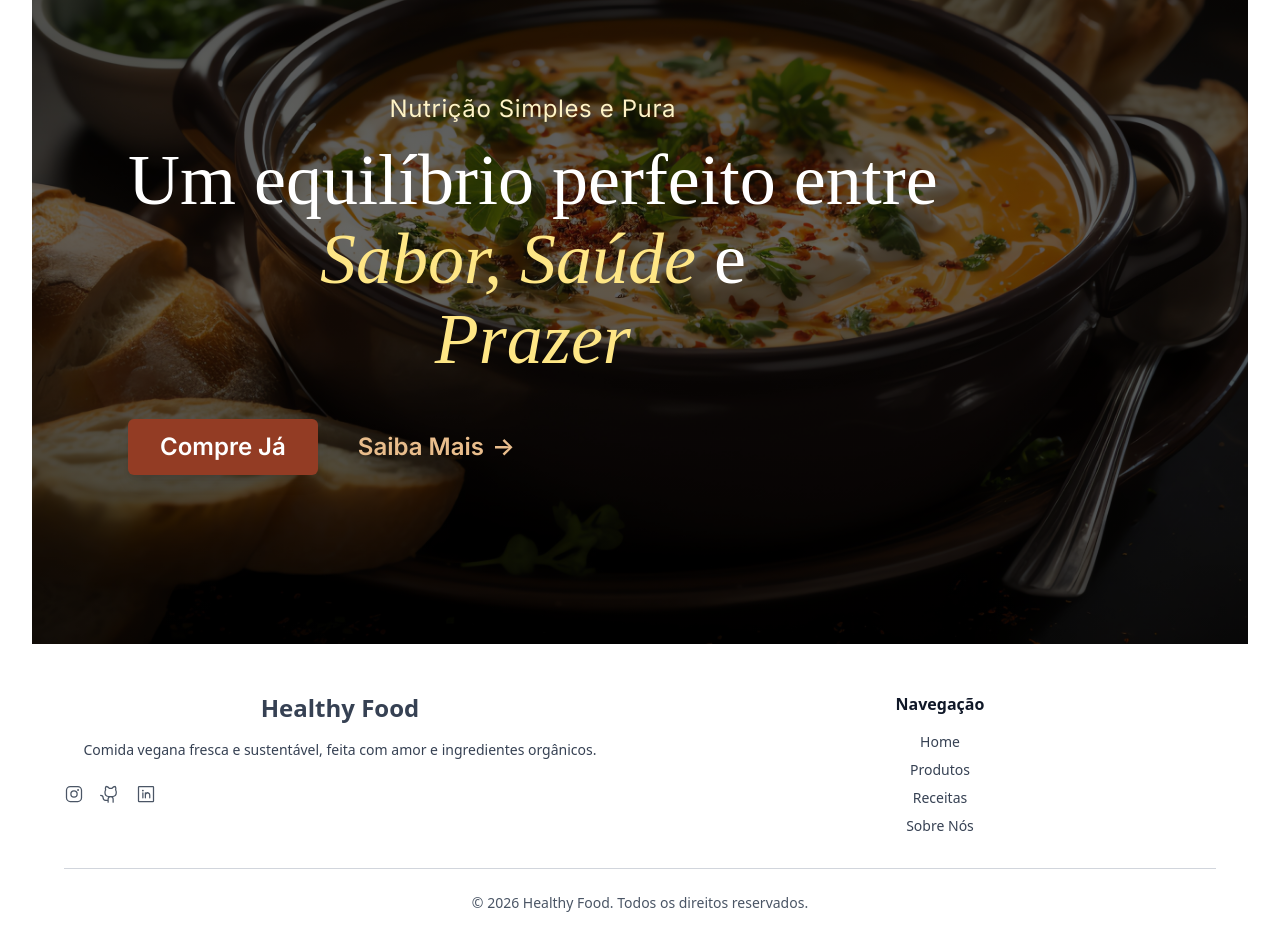
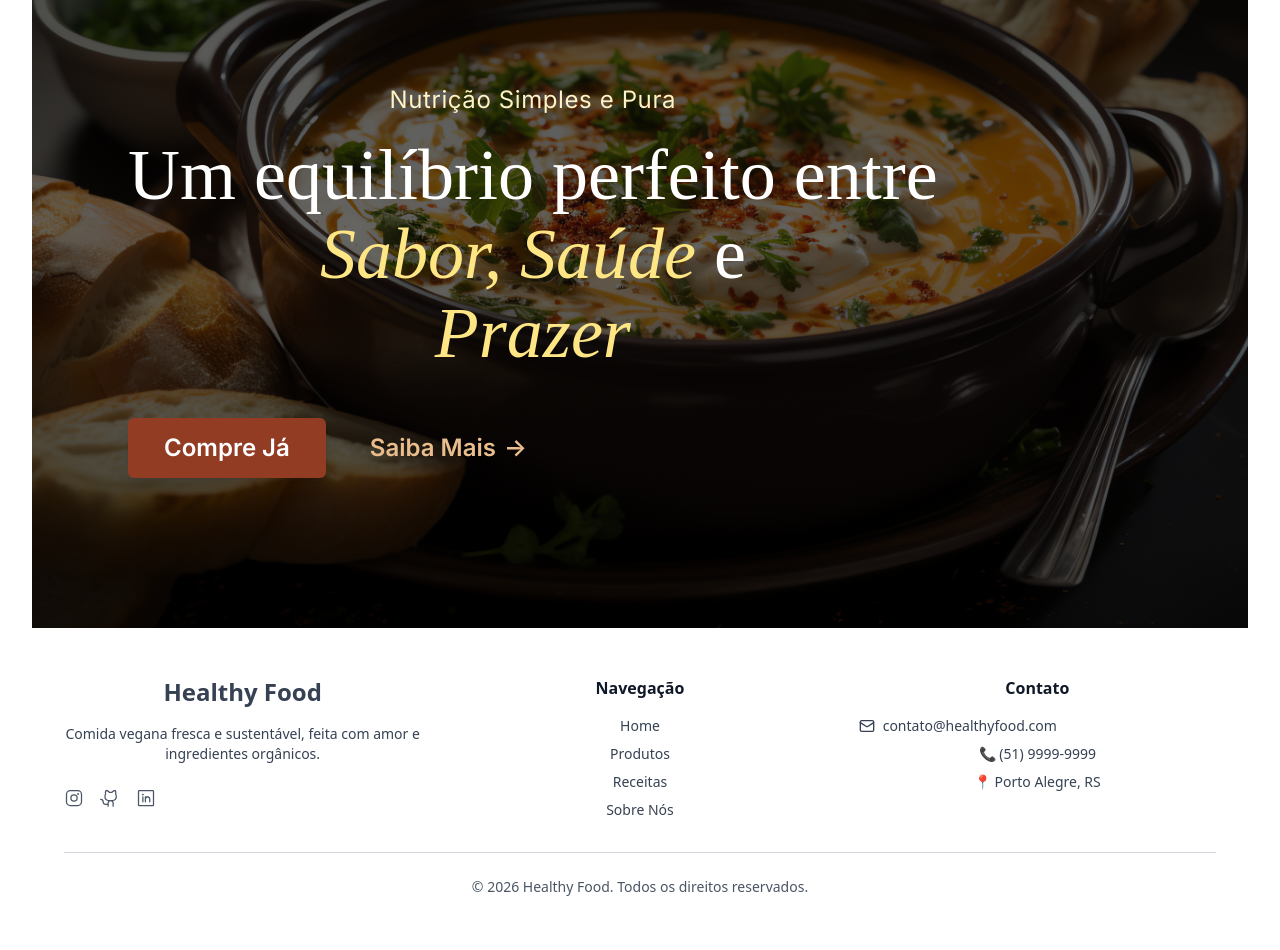
Before and after one commit to Grupo-4-Turma-JavaScript-10/delivery-frontend, a React (Vite) app: page / in a window 1280 px wide. Shown: the part 204-1154 px from the top of the page. Built offline with nearby package versions, Linux system fonts and the light colour scheme; a web font is replaced by a local one.

Commit message:
feat(footer): implementa informações de contato com ícones

```diff
--- a/index.html
+++ b/index.html
@@ -1,11 +1,11 @@
 
 <!doctype html>
-<html lang="en">
+<html lang="pt-BR">
   <head>
     <meta charset="UTF-8" />
-    <link rel="icon" type="image/svg+xml" href="/vite.svg" />
+    <link rel="icon" type="image/svg+xml" href="/src/assets/logo.png" />
     <meta name="viewport" content="width=device-width, initial-scale=1.0" />
-    <title>deliveryfrontend</title>
+    <title>Healthy Food: Nutrição Simples e Pura</title>
 
     <!-- Google Fonts -->
     <link rel="preconnect" href="https://fonts.googleapis.com" />
--- a/src/App.tsx
+++ b/src/App.tsx
@@ -5,13 +5,12 @@ import Footer from './components/footer/Footer';
 import Home from './pages/home/Home'
 
 function App() {
-
   return (
     <>
     <BrowserRouter>
       <Navbar />
 
-      <main className='min-h-[80vh]'>
+      <main className='min-h-[60vh]'>
         <Home />
       </main>
 
@@ -19,6 +18,5 @@ function App() {
     </BrowserRouter>
     </>
   )
-}
-
+};
 export default App;
--- a/src/components/footer/Footer.tsx
+++ b/src/components/footer/Footer.tsx
@@ -1,11 +1,12 @@
 import { Link } from 'react-router-dom';
 import { GithubLogoIcon, InstagramLogoIcon, LinkedinLogoIcon } from '@phosphor-icons/react';
+import { Mail } from 'lucide-react';
 
 const Footer = () => {
   return (
     <footer className="bg-bege text-gray-700 py-12 px-8">
       <div className="max-w-7xl mx-auto">
-        <div className="grid grid-cols-1 md:grid-cols-2 gap-12 mb-8">
+        <div className="grid grid-cols-1 md:grid-cols-3 gap-10 mb-8">
 
           <div>
             <span className="text-2xl font-bold text-olive-green mb-4 block">Healthy Food</span>
@@ -25,7 +26,6 @@ const Footer = () => {
             </div>
           </div>
 
-          {/* Navigation Links */}
           <div>
             <span className="font-semibold text-gray-900 mb-4 block">Navegação</span>
             <nav className="flex flex-col space-y-2">
@@ -43,6 +43,19 @@ const Footer = () => {
               </Link>
             </nav>
           </div>
+
+          <div>
+            <span className="font-semibold text-gray-900 mb-4 block">Contato</span>
+            <div className="flex flex-col space-y-2 text-sm">
+              <p className="flex items-center gap-2">
+                <Mail className="w-4 h-4 text-olive-green" />
+                contato@healthyfood.com
+              </p>
+              <p>📞 (51) 9999-9999</p>
+              <p>📍 Porto Alegre, RS</p>
+            </div>
+          </div>
+
         </div>
 
         <div className="border-t border-gray-300 pt-6 text-center text-sm text-gray-600">
--- a/src/pages/home/Home.tsx
+++ b/src/pages/home/Home.tsx
@@ -20,15 +20,15 @@ function Home() {
         aria-label="Imagem de fundo mostrando alimentos saudáveis"
       />
 
-      <div className="absolute inset-0 bg-gradient-to-b from-black/70 via-black/60 to-black/70" />
+      <div className="absolute inset-0 bg-linear-to-b from-black/70 via-black/60 to-black/70" />
 
-      <section className="relative z-10 min-h-[calc(100vh-5rem)] flex items-center px-6 sm:px-10 md:px-16 lg:px-24">
+      <section className="relative z-10 flex items-start pt-24 md:pt-32 lg:pt-40 px-6 sm:px-10 md:px-16 lg:px-24">
         <div className="max-w-4xl text-white">
-          <span className="inline-block font-inter text-lg sm:text-xl md:text-2xl tracking-wide text-amber-100 animate-fade-in">
+          <span className="inline-block font-inter text-xl sm:text-2xl md:text-2xl tracking-wide text-amber-100 animate-fade-in">
             Nutrição Simples e Pura
           </span>
 
-          <h1 className="mt-4 text-4xl sm:text-5xl md:text-6xl lg:text-7xl font-sansita font-normal leading-tight sm:leading-[1.1]">
+          <h1 className="mt-5 text-4xl sm:text-5xl md:text-6xl lg:text-7xl font-sansita font-normal leading-tight sm:leading-[1.1]">
             Um equilíbrio perfeito entre{' '}
             <br className="hidden sm:block" />
             <span className="italic text-amber-200">Sabor, Saúde</span> e{' '}
@@ -36,14 +36,14 @@ function Home() {
             <span className="italic text-amber-200">Prazer</span>
           </h1>
 
-          <div className="mt-8 md:mt-10 flex flex-col sm:flex-row items-start gap-4 sm:gap-6">
+          <div className="mt-9 md:mt-11 flex flex-col sm:flex-row items-start gap-4 sm:gap-6">
             <button
               onClick={handleBuyNow}
               className="w-full sm:w-auto font-inter font-semibold text-lg md:text-xl lg:text-2xl
                        bg-[#933C24] hover:bg-[#A85741]
                        active:bg-[#7A3019]
                        transition-all duration-300
-                       px-8 py-3 rounded-md
+                       px-9 py-3.5 rounded-md
                        shadow-lg hover:shadow-xl
                        transform hover:-translate-y-0.5
                        focus:outline-none focus:ring-2 focus:ring-amber-400 focus:ring-offset-2 focus:ring-offset-black"
@@ -60,7 +60,7 @@ function Home() {
                        transition-all duration-300
                        group
                        focus:outline-none focus:ring-2 focus:ring-amber-400 focus:ring-offset-2 focus:ring-offset-black
-                       rounded-md px-4 py-3"
+                       rounded-md px-5 py-3.5"
               aria-label="Saiba mais sobre nossos produtos"
             >
               Saiba Mais{' '}
@@ -75,4 +75,4 @@ function Home() {
   )
 }
 
-export default Home
+export default Home;
```
